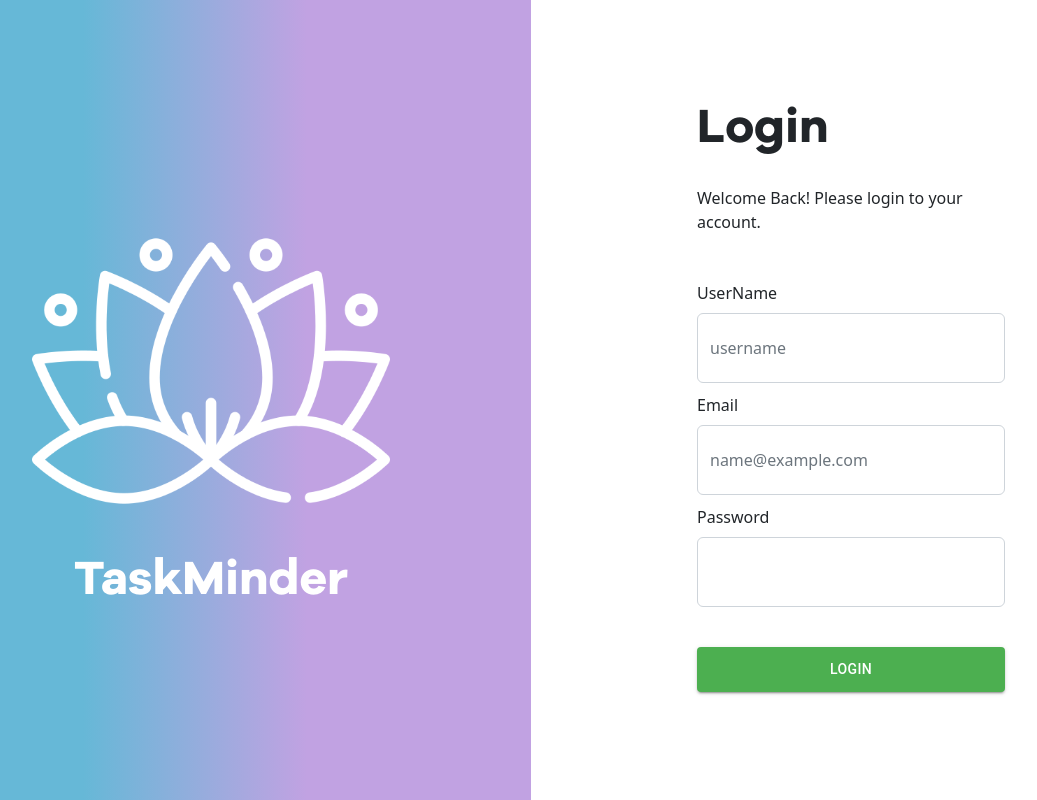
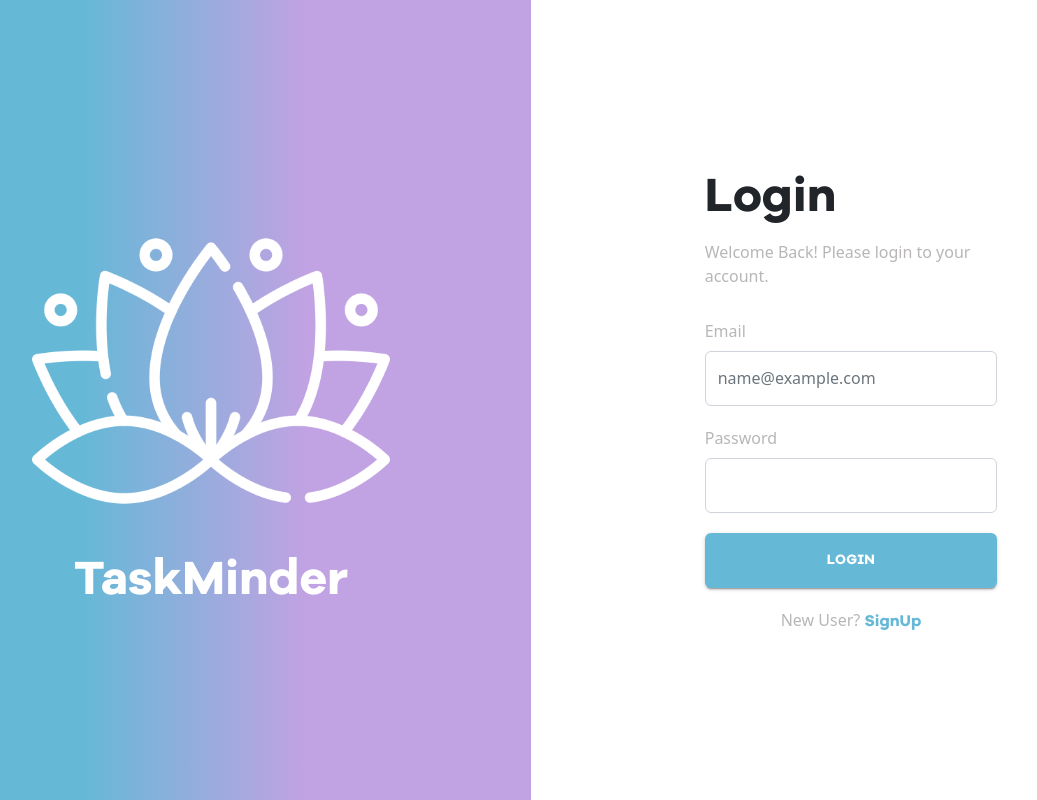
Before and after one commit to jeniferbenavent/taskminder, a React (Vite) app: page / in a window 1280 px wide. Shown: the whole page, without its empty margins (109-1146 px from the left). Built offline with nearby package versions, Linux system fonts and the light colour scheme.

Commit message:
Working on Login page

```diff
--- a/src/components/LoginForm/LoginForm.css
+++ b/src/components/LoginForm/LoginForm.css
@@ -1,6 +1,5 @@
-.rightPanel{
-  padding-right: 25%;
-  padding-left: 25%;
+.rightPanel {
+  padding: 0 25%;
   display: flex;
   align-items: center;
   justify-content: center;
@@ -8,42 +7,61 @@
   height: 100vh;
 }
 
-.form-input, .login-form, .infoTitle{
-  width: 100%;
+.form-input,
+.login-form {
+  width: 95%;
+  padding-top: 10%;
+}
+
+.infoTitle {
+  width: 95%;
 }
 
 .form-group {
-
-  padding-bottom: 10px;
+  padding-bottom: 20px;
 }
 
-input{
+label {
+  color: #b8b6b6;
+}
 
-  height: 70px;
-
+input {
+  height: 55px;
 }
 
 button[type="submit"] {
   padding: 10px 20px;
-  background-color: #4CAF50;
+  background: rgb(102, 184, 215);
   color: white;
   border: none;
-  border-radius: 4px;
+  border-radius: 6px;
   cursor: pointer;
   width: 100%;
-  margin-top: 10%;
+  height: 3.4375rem;
+  font-family: "GalanoGrotesqueBold";
 }
 
 button[type="submit"]:hover {
-  background-color: #45a049;
+  background: rgba(193,162,226,1);
 }
 
 h1 {
   font-family: "GalanoGrotesqueBold";
   font-size: 3em;
-  padding-bottom: 10%;
+  padding-bottom: 5%;
 }
 
 p {
-  padding-bottom: 15%;
+  color: #b8b6b6;
 }
+
+a {
+  color: rgb(102, 184, 215) !important;
+  font-family: "GalanoGrotesqueBold";
+  text-decoration: none;
+  cursor: pointer;
+}
+
+a:hover {
+  color: rgba(193,162,226,1) !important;
+}
--- a/src/components/LoginForm/LoginForm.tsx
+++ b/src/components/LoginForm/LoginForm.tsx
@@ -7,13 +7,9 @@ function LoginForm() {
     <div className='rightPanel'>
       <div className='infoTitle'>
         <h1>Login</h1>
-        <p>Welcome Back! Please login to your account.</p>
+        <p>Welcome Back! Please login to your<br></br>account.</p>
       </div>
       <form className='login-form'>
-        <div className="form-group">
-          <Form.Label>UserName</Form.Label>
-          <Form.Control type="email" placeholder="username" />
-        </div>
         <div className="form-group">
           <Form.Label>Email</Form.Label>
           <Form.Control type="email" placeholder="name@example.com" />
@@ -27,9 +23,10 @@ function LoginForm() {
           />
         </div>
         <div className="form-group">
-          <Button type="submit" variant="contained">LogIn</Button>
+          <Button type="submit" variant="contained">Login</Button>
         </div>
       </form>
+      <p>New User? <a>SignUp</a></p>
     </div>
   );
 }
```
